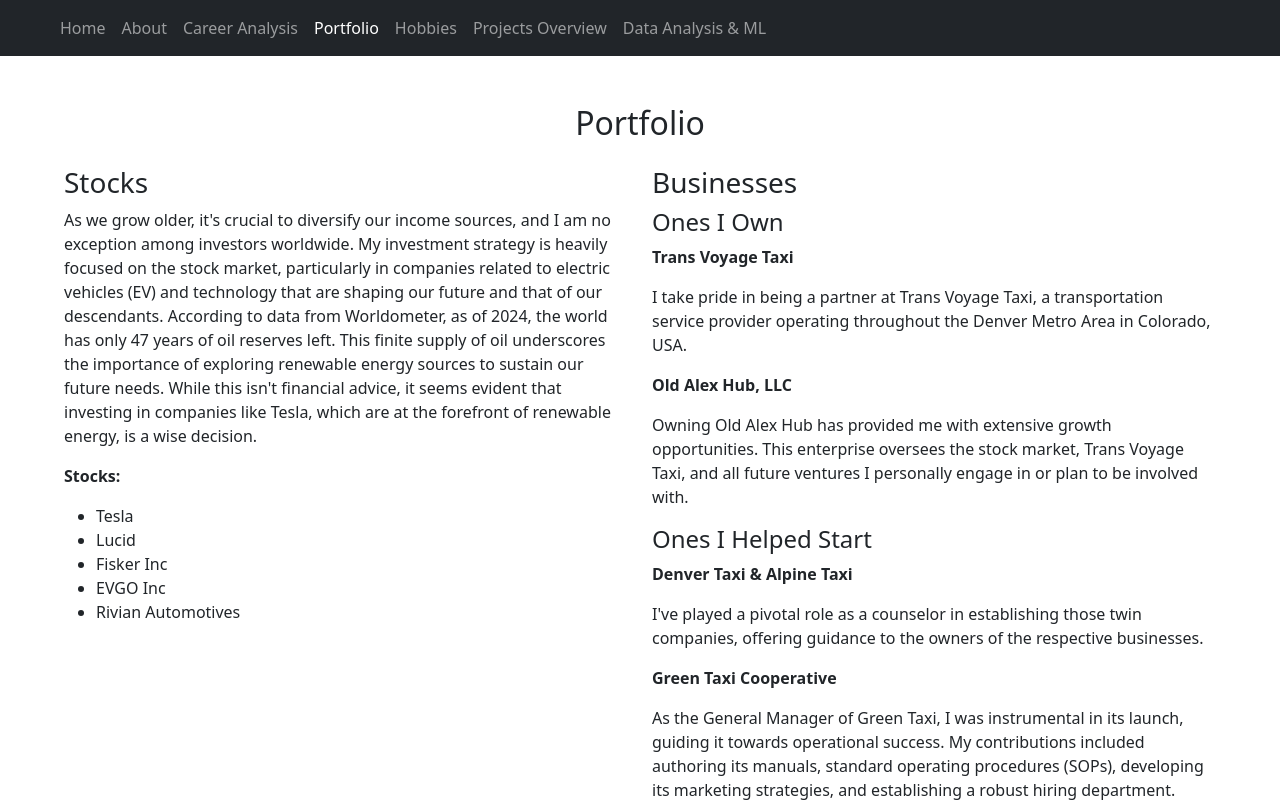
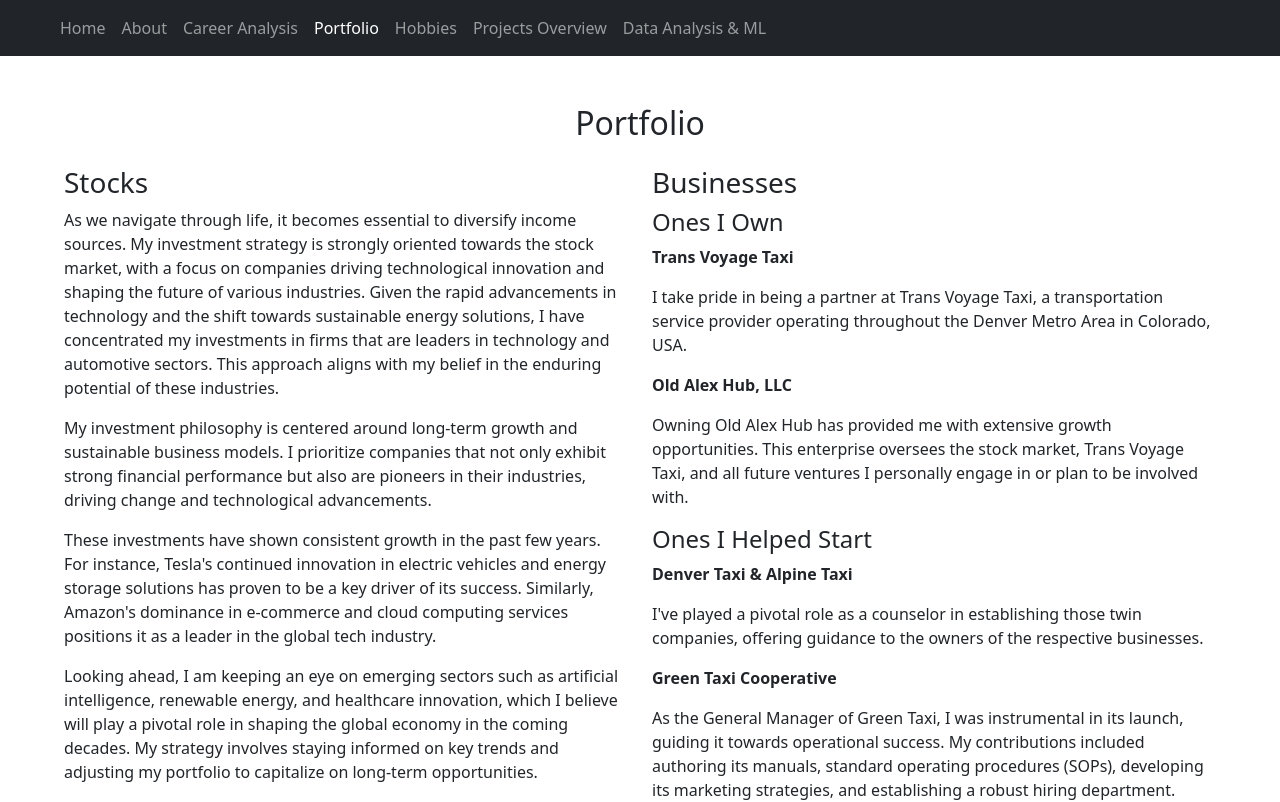
Before and after one commit to OldAlexhub/mohamedgad, a React (Create React App) app: page /portfolio in a window 1280 px wide. Shown: the top 802 px of the page. Built offline with nearby package versions, Linux system fonts and the light colour scheme; no server answers.

Commit message:
Update Protfolio.jsx

```diff
--- a/src/routes/Protfolio.jsx
+++ b/src/routes/Protfolio.jsx
@@ -1,5 +1,5 @@
 import React from "react";
-import "bootstrap/dist/css/bootstrap.min.css"; // Import Bootstrap CSS
+
 
 const Portfolio = () => {
   return (
@@ -10,27 +10,41 @@
         <div className="col-md-6">
           <h3>Stocks</h3>
           <p>
-            As we grow older, it's crucial to diversify our income sources, and
-            I am no exception among investors worldwide. My investment strategy
-            is heavily focused on the stock market, particularly in companies
-            related to electric vehicles (EV) and technology that are shaping
-            our future and that of our descendants. According to data from
-            Worldometer, as of 2024, the world has only 47 years of oil reserves
-            left. This finite supply of oil underscores the importance of
-            exploring renewable energy sources to sustain our future needs.
-            While this isn't financial advice, it seems evident that investing
-            in companies like Tesla, which are at the forefront of renewable
-            energy, is a wise decision.
+            As we navigate through life, it becomes essential to diversify income sources.
+            My investment strategy is strongly oriented towards the stock market, with a focus
+            on companies driving technological innovation and shaping the future of various
+            industries. Given the rapid advancements in technology and the shift towards
+            sustainable energy solutions, I have concentrated my investments in firms that
+            are leaders in technology and automotive sectors. This approach aligns with my
+            belief in the enduring potential of these industries.
           </p>
           <p>
-            <strong>Stocks:</strong>
+            My investment philosophy is centered around long-term growth and sustainable business models.
+            I prioritize companies that not only exhibit strong financial performance but also are pioneers
+            in their industries, driving change and technological advancements.
+          </p>
+          <p>
+            These investments have shown consistent growth in the past few years. For instance, Tesla's
+            continued innovation in electric vehicles and energy storage solutions has proven to be a key
+            driver of its success. Similarly, Amazon's dominance in e-commerce and cloud computing services
+            positions it as a leader in the global tech industry.
+          </p>
+          <p>
+            Looking ahead, I am keeping an eye on emerging sectors such as artificial intelligence,
+            renewable energy, and healthcare innovation, which I believe will play a pivotal role in shaping
+            the global economy in the coming decades. My strategy involves staying informed on key trends
+            and adjusting my portfolio to capitalize on long-term opportunities.
+          </p>
+          <p>
+            <strong>Current Investments:</strong>
           </p>
           <ul>
-            <li>Tesla</li>
-            <li>Lucid</li>
-            <li>Fisker Inc</li>
-            <li>EVGO Inc</li>
-            <li>Rivian Automotives</li>
+            <li>Amazon (AMZN)</li>
+            <li>Moderna (MRNA)</li>
+            <li>Salesforce (CRM)</li>
+            <li>Microsoft (MSFT)</li>
+            <li>Tesla (TSLA)</li>
+            <li>Ford (F)</li>
           </ul>
         </div>
 
```
